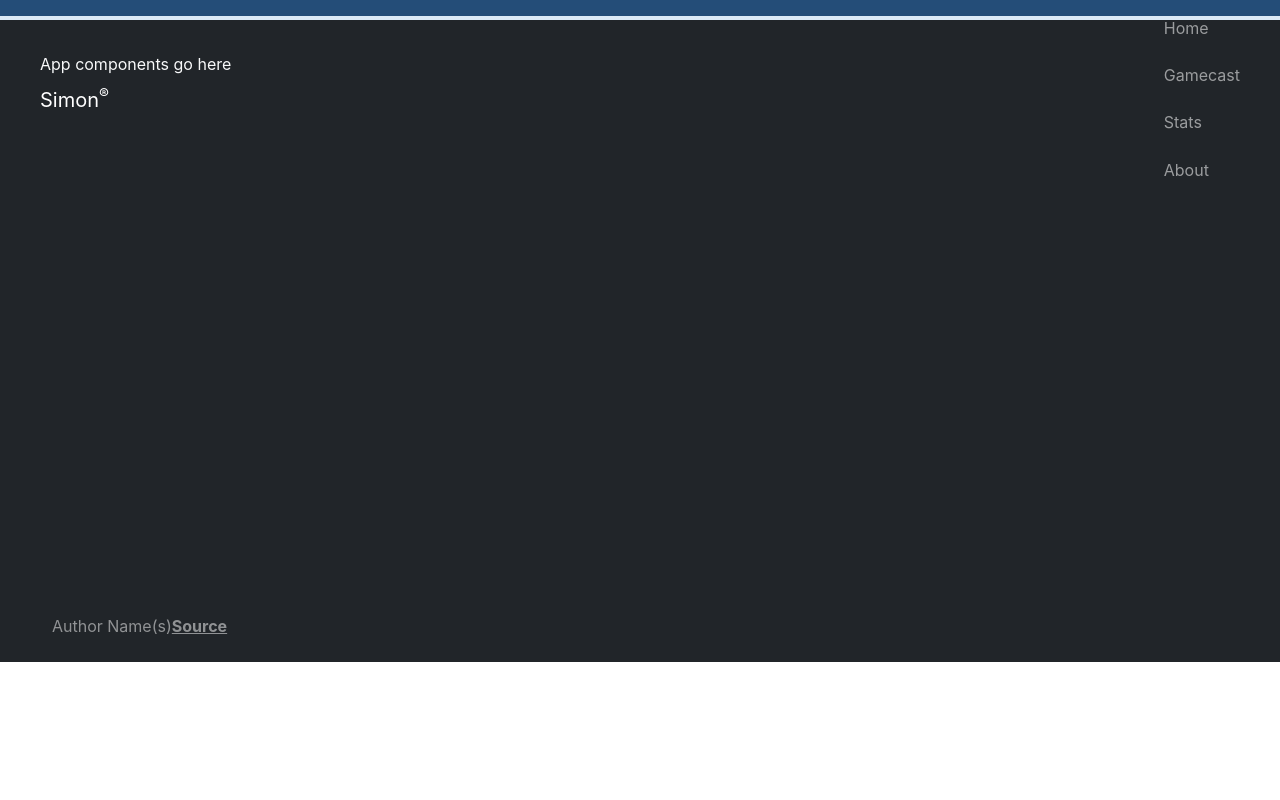
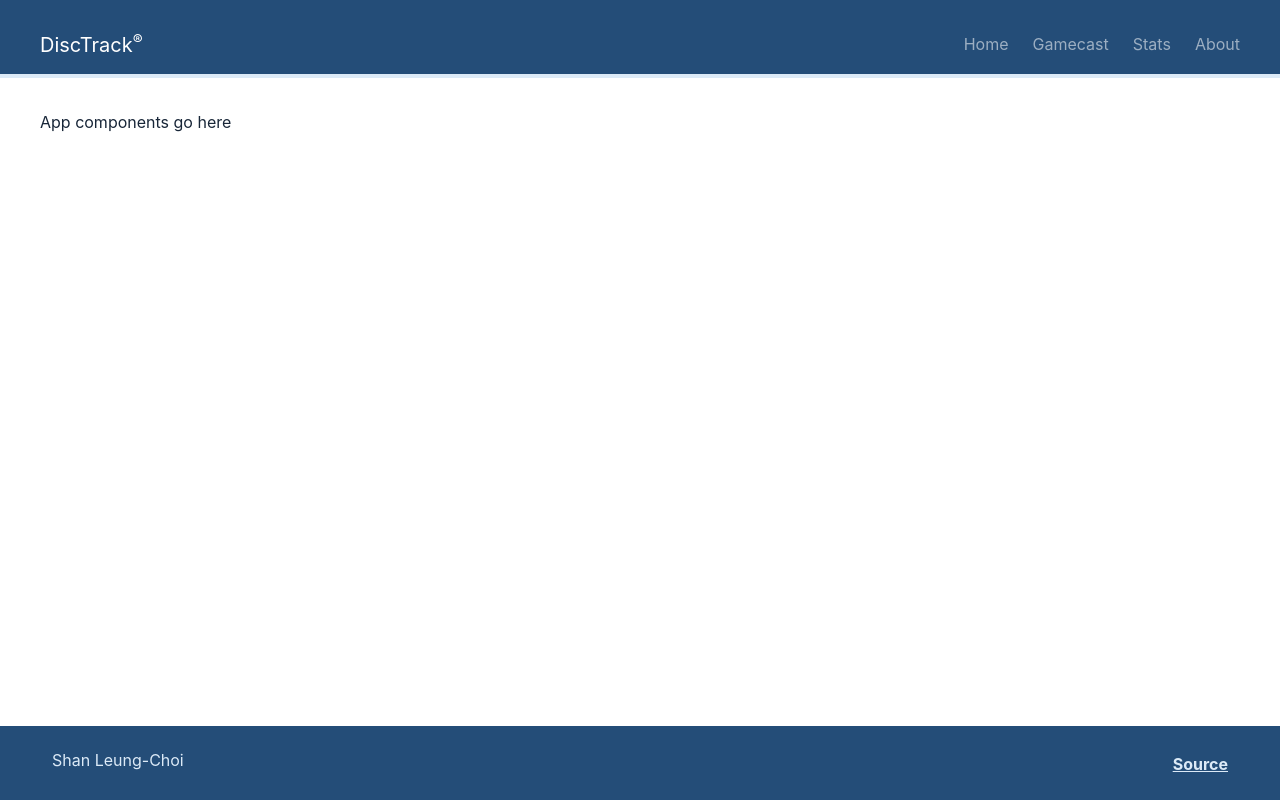
Before and after one commit to bombxark27/startup, a React (Vite) app: page / in a window 1280 px wide. Built offline with nearby package versions, Linux system fonts and the light colour scheme.

Commit message:
created jsx files

```diff
--- a/index.html
+++ b/index.html
@@ -6,7 +6,7 @@
     <meta name="viewport" content="width=device-width, initial-scale=1" />
     <meta name="theme-color" content="#000000" />
 
-    <title>Simon React</title>
+    <title>DiscTrack</title>
   </head>
   <body>
     <noscript>You need to enable JavaScript to run this app.</noscript>
--- a/login.html
+++ b/login.html
@@ -15,10 +15,6 @@
 
     <link rel="stylesheet" href="css/main.css" />
     <link rel="stylesheet" href="css/index.css" />
-
-
-
-
 
   </head>
   <body>
--- a/src/app.css
+++ b/src/app.css
@@ -39,6 +39,7 @@ html {
 .body {
   display: flex;
   flex-direction: column;
+  min-height: 100vh;
   min-width: 375px;
 
   margin: 0;
@@ -116,7 +117,7 @@ footer {
     background: var(--navy-800);
     color: var(--ice-blue);
     padding: 1.4rem max(1rem, calc((100% - 1200px) / 2));
-    margin-top: 3rem;
+    margin-top: 0;
 
 }
 
@@ -136,9 +137,9 @@ footer a:hover {
 }
 
 main {
-    width: min(1200px, calc(100% - 2rem));
-    margin: 2rem auto 3rem;
-    min-height: 55vh;
+  width: min(1200px, calc(100% - 2rem));
+  margin: 2rem auto;
+  flex: 1;
 }
 
 main > h1,
--- a/src/app.jsx
+++ b/src/app.jsx
@@ -4,13 +4,13 @@ import './app.css';
 
 export default function App() {
   return (
-    <div className="body bg-dark text-light">
+    <div className="body">
       <header className="container-fluid">
-        <nav className="navbar fixed-top navbar-dark">
+        <nav className="navbar navbar-dark">
           <div className="navbar-brand">
-            Simon<sup>&reg;</sup>
+            DiscTrack<sup>&reg;</sup>
           </div>
-          <menu className="navbar-nav">
+          <menu className="navbar-nav flex-row gap-4">
             <li className="nav-item">
               <a className="nav-link" href="index.html">
                 Home
@@ -37,12 +37,12 @@ export default function App() {
 
       <main>App components go here</main>
 
-      <footer className="bg-dark text-white-50">
-        <div className="container-fluid">
-          <span className="text-reset">Author Name(s)</span>
-          <a className="text-reset" href="https://github.com/webprogramming260/simon-react">
-            Source
-          </a>
+      <footer>
+        <div className="container-fluid d-flex justify-content-between">
+            <span className="text-reset">Shan Leung-Choi</span>
+            <a className="text-reset" href="https://github.com/bombxark27/startup">
+                Source
+            </a>
         </div>
       </footer>
     </div>
```
Also changed, not shown: src/about/about.jsx (added, +9 -0 lines), src/gamecast/gamecast.jsx (added, +9 -0 lines), src/login/login.jsx (added, +9 -0 lines), src/stats/stats.jsx (added, +9 -0 lines).
